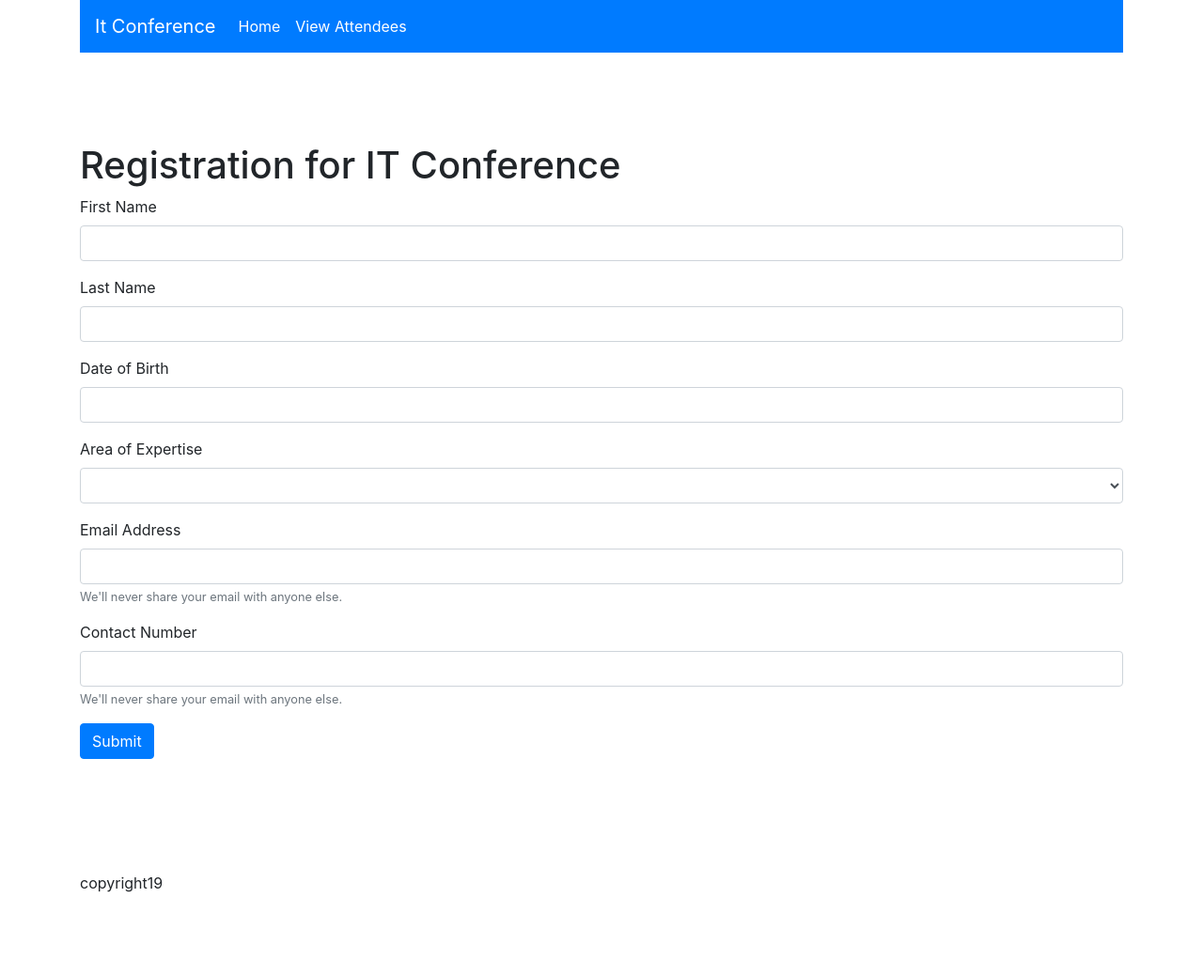
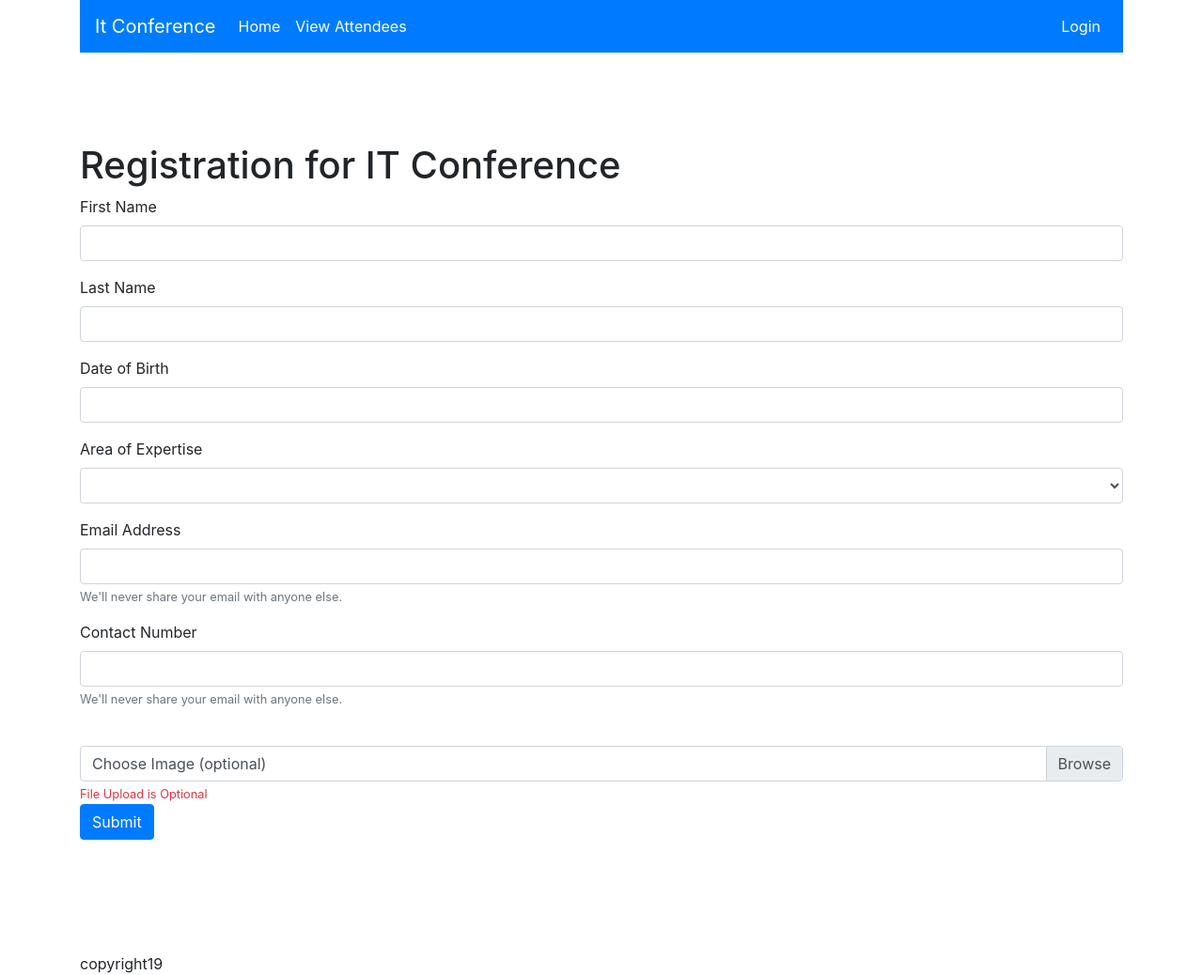
Before and after one commit to khadiasatchell/Attendance, a PHP site: page /index.php in a window 1280 px wide. Shown: the whole page at 94% size. Before the commit the page ends 950 px from the top, so only its background shows below. Run offline with PHP 8.4, Linux system fonts and the light colour scheme; data that the repository does not hold is empty; some libraries are stand-ins or nearby versions.

Commit message:
the latest

```diff
--- a/DB/conn.php
+++ b/DB/conn.php
@@ -8,9 +8,9 @@
 
     //Remote Database Connection
     $host = 'remotemysql.com';
-    $db = 'NC1HPsPMvA';
-    $user = 'NC1HPsPMvA';
-    $pass = 'rqUDdNcsXH';
+    $db = 'f3XK5OXVwM';
+    $user = 'f3XK5OXVwM';
+    $pass = '4HeQeACohu';
     $charset = 'utf8mb4';
 
     $dsn = "mysql:host=$host;dbname=$db;charset=$charset";
--- a/Includes/header.php
+++ b/Includes/header.php
@@ -1,3 +1,6 @@
+<?php
+include_once 'Includes/session.php'?>
+
 <!doctype html>
 <html lang="en">
   <head>
@@ -24,11 +27,22 @@
       <span class="navbar-toggler-icon"></span>
     </button>
     <div class="collapse navbar-collapse" id="navbarNavA1tMarkup">
-      <div class="navbar-nav">
+      <div class="navbar-nav mr-auto">
           <a class="nav-item nav-link active" href="index.php">Home <span class="sr-only">(current)</span></a>
           <a class="nav-item nav-link active" href="viewrecords.php">View Attendees </a>
+        </div>
+      <div class="navbar-nav ml-auto">
+      <?php
+      if(!isset($_SESSION['userid '])){
 
-    </div>
+      ?>
+          <a class="nav-item nav-link active" href="login.php">Login <span class="sr-only">(current)</span></a>
+    <?php }else{
+      ?>
+       <a class="nav-item nav-link active" href="#"><span>HELLO <?php echo  $_SESSION['username']?>!(current)</span></a>
+          <a class="nav-item nav-link active" href="login.php">Logout <span class="sr-only">(current)</span></a>
+    <?php }?>
+        </div>
     </div>
   </nav>
   <br/>
--- /dev/null
+++ b/composer.json
@@ -0,0 +1,5 @@
+{
+    "require": {
+        "sendgrid/sendgrid": "^7.3"
+    }
+}
--- a/index.php
+++ b/index.php
@@ -48,6 +48,12 @@ $results = $crud->getSpecialties();
                 <small id="phoneHelp" class="form-text text-muted">We'll never share your
                 email with anyone else.</small>
             </div>
+            <br>
+            <div class="custom-file">
+                <input type="file" accept="image/*" class="custom-file-input" id="avatar" name="avatar" >
+                <label class="custom-file-label" for="avatar">Choose Image (optional)</label>
+                <small id="avatar" class="form-text text-danger">File Upload is Optional</small>
+            </div>
 
             <button type="submit" name="submit" class="btn btn-primary">Submit</button>
         </form>
--- a/login.php
+++ b/login.php
@@ -12,7 +12,7 @@
 
         $result = $user->getUser($username,$new_password);
         if(!$result){
-            echo '<div class="alert alert-danger">Username or Password is incorrect! Please try again. </div>';
+            echo '<div class="alert alert-danger">Username/Password is incorrect! Please try again. </div>';
         }else{
             $_SESSION['username'] = $username;
             $_SESSION['userid'] = $result['id'];
```
Also changed, not shown: README.md (added), 7 other files.
